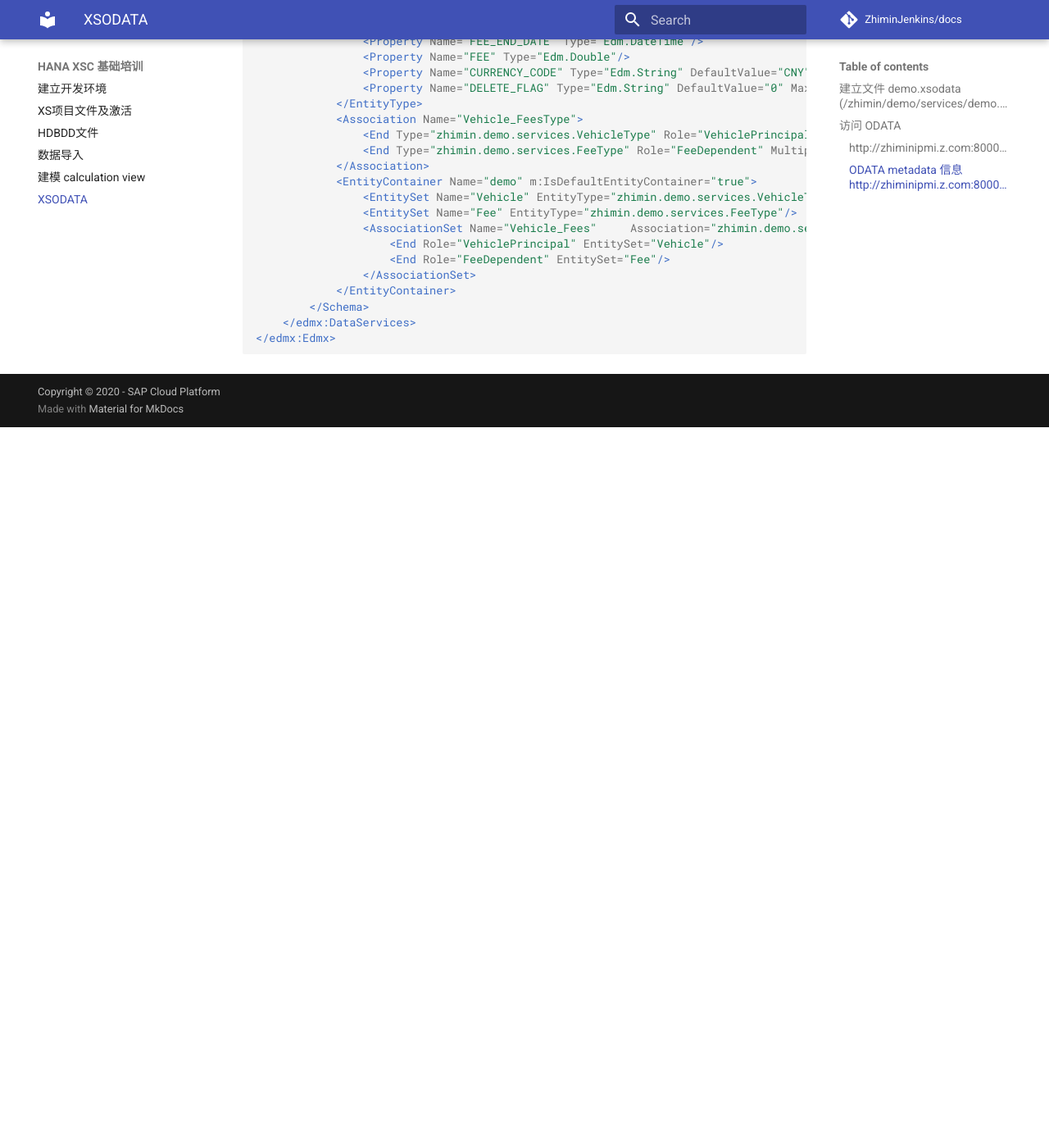
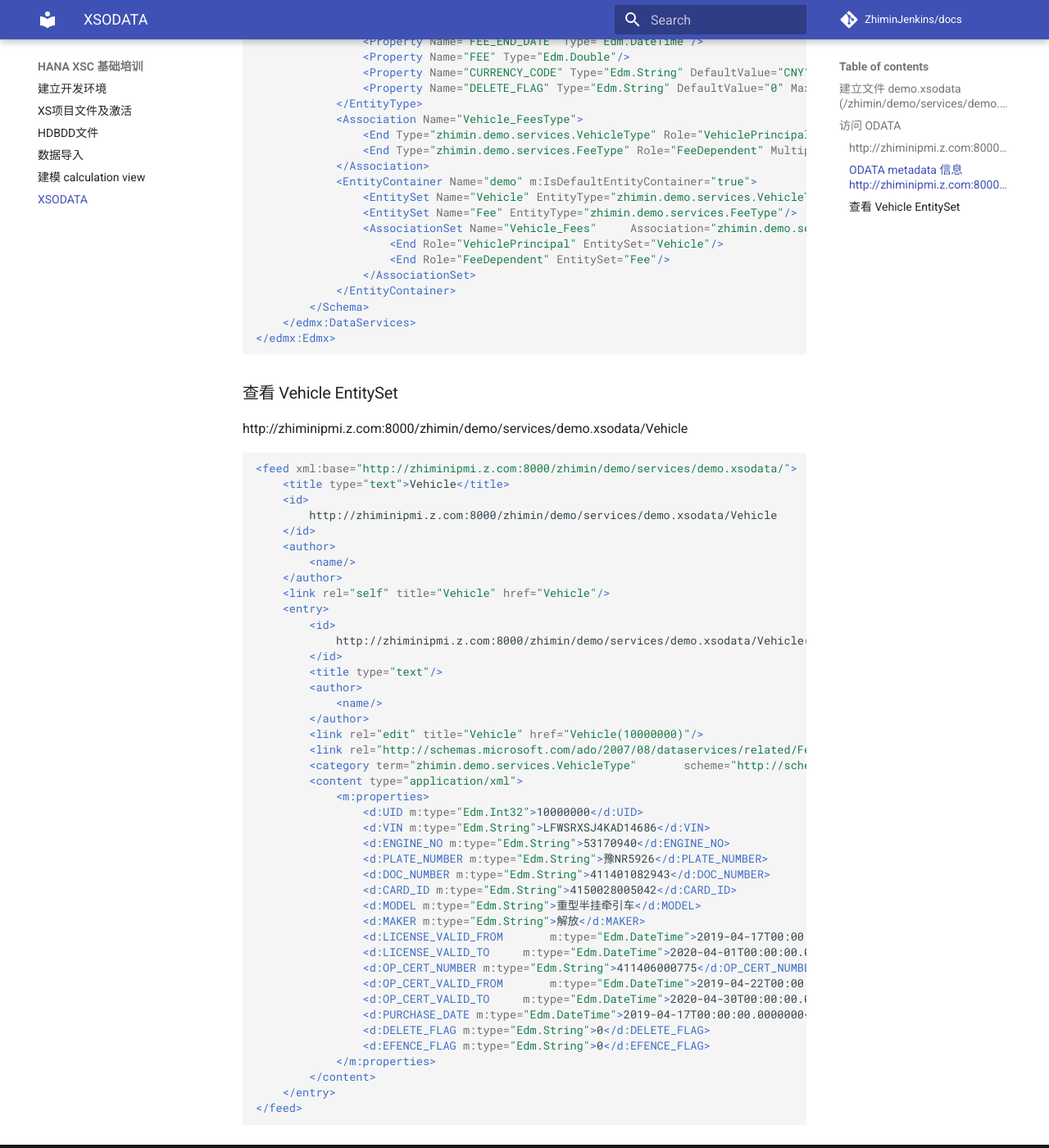
Before and after one commit to shaozhm/alpmars-training, an MkDocs documentation site: the page built from docs/xsodata.md, in a window 1280 px wide and 1400 px high, scrolled down 1694 px. Shown: the whole window at 82% size. Built offline with MkDocs 1.6.1 and Material for MkDocs 9.7.7, drawn with Linux system fonts in a browser that asks for light colours; old or Windows-style settings are respelled for this version of MkDocs; before the commit the page ends 2215 px from its top, so only the background shows below that.

Commit message:
zhimin update

````diff
--- a/docs/xsodata.md
+++ b/docs/xsodata.md
@@ -93,3 +93,52 @@
     </edmx:DataServices>
 </edmx:Edmx>
 ```
+
+
+### 查看 Vehicle EntitySet
+http://zhiminipmi.z.com:8000/zhimin/demo/services/demo.xsodata/Vehicle
+
+``` xml
+<feed xml:base="http://zhiminipmi.z.com:8000/zhimin/demo/services/demo.xsodata/">
+    <title type="text">Vehicle</title>
+    <id>
+        http://zhiminipmi.z.com:8000/zhimin/demo/services/demo.xsodata/Vehicle
+    </id>
+    <author>
+        <name/>
+    </author>
+    <link rel="self" title="Vehicle" href="Vehicle"/>
+    <entry>
+        <id>
+            http://zhiminipmi.z.com:8000/zhimin/demo/services/demo.xsodata/Vehicle(10000000)
+        </id>
+        <title type="text"/>
+        <author>
+            <name/>
+        </author>
+        <link rel="edit" title="Vehicle" href="Vehicle(10000000)"/>
+        <link rel="http://schemas.microsoft.com/ado/2007/08/dataservices/related/Fee"       type="application/atom+xml;type=feed" title="Fee" href="Vehicle(10000000)/Fee"/>
+        <category term="zhimin.demo.services.VehicleType"       scheme="http://schemas.microsoft.com/ado/2007/08/dataservices/scheme"/>
+        <content type="application/xml">
+            <m:properties>
+                <d:UID m:type="Edm.Int32">10000000</d:UID>
+                <d:VIN m:type="Edm.String">LFWSRXSJ4KAD14686</d:VIN>
+                <d:ENGINE_NO m:type="Edm.String">53170940</d:ENGINE_NO>
+                <d:PLATE_NUMBER m:type="Edm.String">豫NR5926</d:PLATE_NUMBER>
+                <d:DOC_NUMBER m:type="Edm.String">411401082943</d:DOC_NUMBER>
+                <d:CARD_ID m:type="Edm.String">4150028005042</d:CARD_ID>
+                <d:MODEL m:type="Edm.String">重型半挂牵引车</d:MODEL>
+                <d:MAKER m:type="Edm.String">解放</d:MAKER>
+                <d:LICENSE_VALID_FROM       m:type="Edm.DateTime">2019-04-17T00:00:00.0000000</d:LICENSE_VALID_FROM>
+                <d:LICENSE_VALID_TO     m:type="Edm.DateTime">2020-04-01T00:00:00.0000000</d:LICENSE_VALID_TO>
+                <d:OP_CERT_NUMBER m:type="Edm.String">411406000775</d:OP_CERT_NUMBER>
+                <d:OP_CERT_VALID_FROM       m:type="Edm.DateTime">2019-04-22T00:00:00.0000000</d:OP_CERT_VALID_FROM>
+                <d:OP_CERT_VALID_TO     m:type="Edm.DateTime">2020-04-30T00:00:00.0000000</d:OP_CERT_VALID_TO>
+                <d:PURCHASE_DATE m:type="Edm.DateTime">2019-04-17T00:00:00.0000000</d:PURCHASE_DATE>
+                <d:DELETE_FLAG m:type="Edm.String">0</d:DELETE_FLAG>
+                <d:EFENCE_FLAG m:type="Edm.String">0</d:EFENCE_FLAG>
+            </m:properties>
+        </content>
+    </entry>
+</feed>
+```
````
